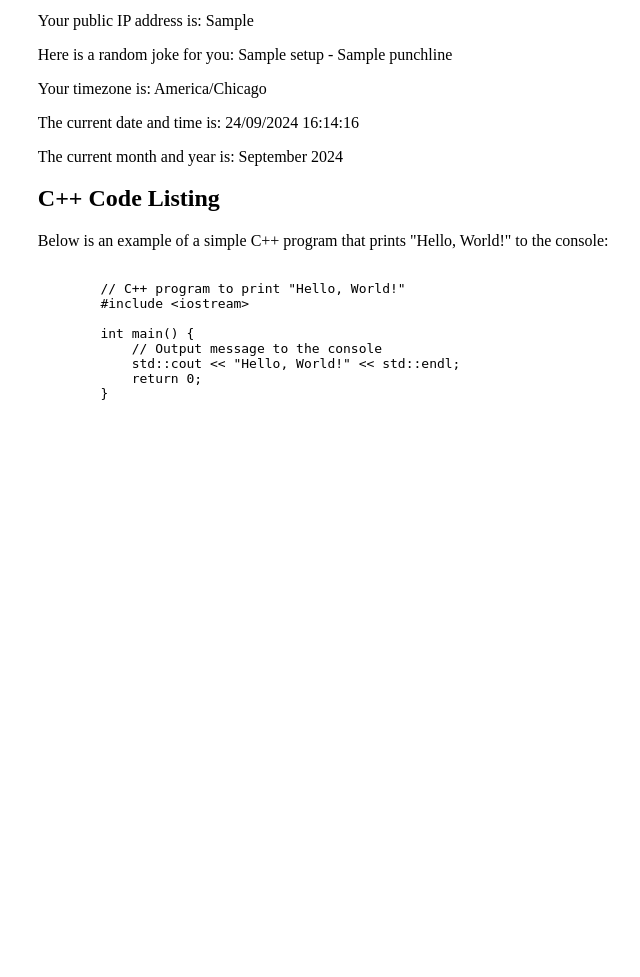
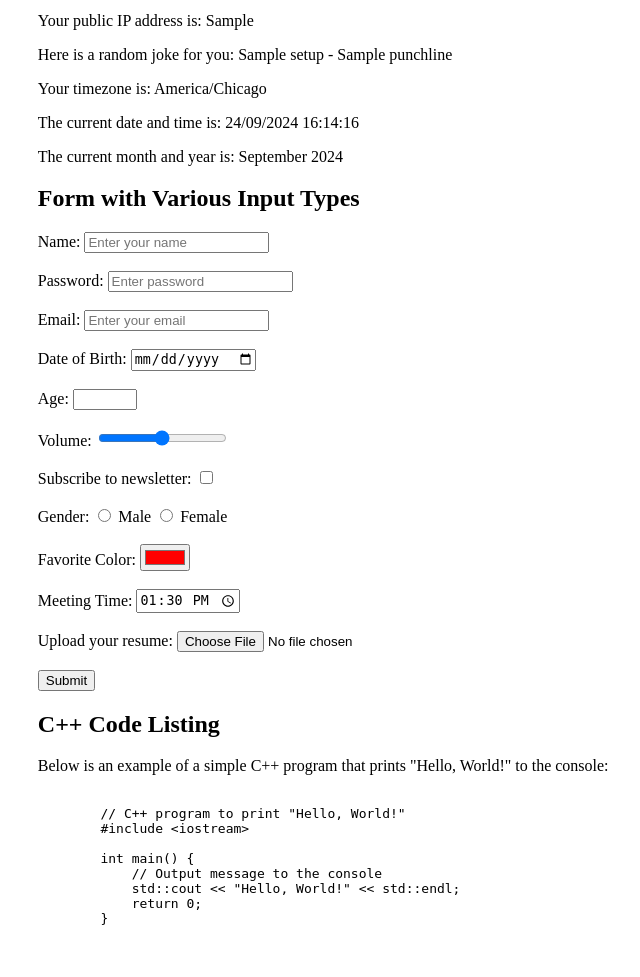
Before and after one commit to kseniakot/IGI_LR, a Django app: page /catalog/ in a window 1280 px wide. Shown: the part 600-1577 px from the top of the page, without its empty margins (223-863 px from the left). Before the commit the page ends 1000 px from the top, so only its background shows below. Run offline with Django 5.2, Linux system fonts and the light colour scheme; tables that the repository leaves empty hold one stand-in row (values such as "Sample post"); grey boxes marked "Sample" are stand-in pictures; a database or web service that is not in the repository returns one stand-in record (values such as "Sample title"); data that the repository does not hold is empty.

Commit message:
add inputs and their validation

```diff
--- a/IGI/LR5/Lab5/catalog/templates/index.html
+++ b/IGI/LR5/Lab5/catalog/templates/index.html
@@ -15,10 +15,8 @@
 
     <h2>Latest Article</h2>
 
-
-
-        <summary>{{ latest_article.title.upper }}</summary>
-        <img src="{{ latest_article.image.url }}" alt="{{ latest_article.title }}" width="200">
+    <summary>{{ latest_article.title.upper }}</summary>
+    <img src="{{ latest_article.image.url }}" alt="{{ latest_article.title }}" width="200">
     <details>
         <summary>Read more</summary>
         <p itemprop="articleBody">{{ latest_article.content }}</p>
@@ -39,6 +37,61 @@
     <p>The current date and time is: {{ current_date_formatted }}</p>
     <p>The current month and year is: {{ calendar_text }}</p>
 
+    <!-- Input Types Examples -->
+    <section>
+        <h2>Form with Various Input Types</h2>
+        <form>
+            <!-- Text Input -->
+            <label for="name">Name:</label>
+            <input type="text" id="name" name="name" placeholder="Enter your name"><br><br>
+
+            <!-- Password Input -->
+            <label for="password">Password:</label>
+            <input type="password" id="password" name="password" placeholder="Enter password"><br><br>
+
+            <!-- Email Input -->
+            <label for="email">Email:</label>
+            <input type="email" id="email" name="email" placeholder="Enter your email"><br><br>
+
+            <!-- Date Input -->
+            <label for="dob">Date of Birth:</label>
+            <input type="date" id="dob" name="dob"><br><br>
+
+            <!-- Number Input -->
+            <label for="age">Age:</label>
+            <input type="number" id="age" name="age" min="18" max="100"><br><br>
+
+            <!-- Range Input -->
+            <label for="volume">Volume:</label>
+            <input type="range" id="volume" name="volume" min="0" max="100"><br><br>
+
+            <!-- Checkbox Input -->
+            <label for="subscribe">Subscribe to newsletter:</label>
+            <input type="checkbox" id="subscribe" name="subscribe"><br><br>
+
+            <!-- Radio Input -->
+            <label>Gender:</label>
+            <input type="radio" id="male" name="gender" value="male">
+            <label for="male">Male</label>
+            <input type="radio" id="female" name="gender" value="female">
+            <label for="female">Female</label><br><br>
+
+            <!-- Color Input -->
+            <label for="favcolor">Favorite Color:</label>
+            <input type="color" id="favcolor" name="favcolor" value="#ff0000"><br><br>
+
+            <!-- Time Input -->
+            <label for="meeting-time">Meeting Time:</label>
+            <input type="time" id="meeting-time" name="meeting-time" value="13:30"><br><br>
+
+            <!-- File Input -->
+            <label for="resume">Upload your resume:</label>
+            <input type="file" id="resume" name="resume"><br><br>
+
+            <!-- Submit Button -->
+            <input type="submit" value="Submit">
+        </form>
+    </section>
 
     <section>
         <h2>C++ Code Listing</h2>
@@ -57,5 +110,4 @@
     </pre>
     </section>
 
-
 {% endblock %}
```
Also changed, not shown: IGI/LR5/Lab5/templates/registration/sign_up.html (+47 -25 lines), IGI/LR5/Lab5/catalog/migrations/0038_alter_article_publication_date.py (added).
